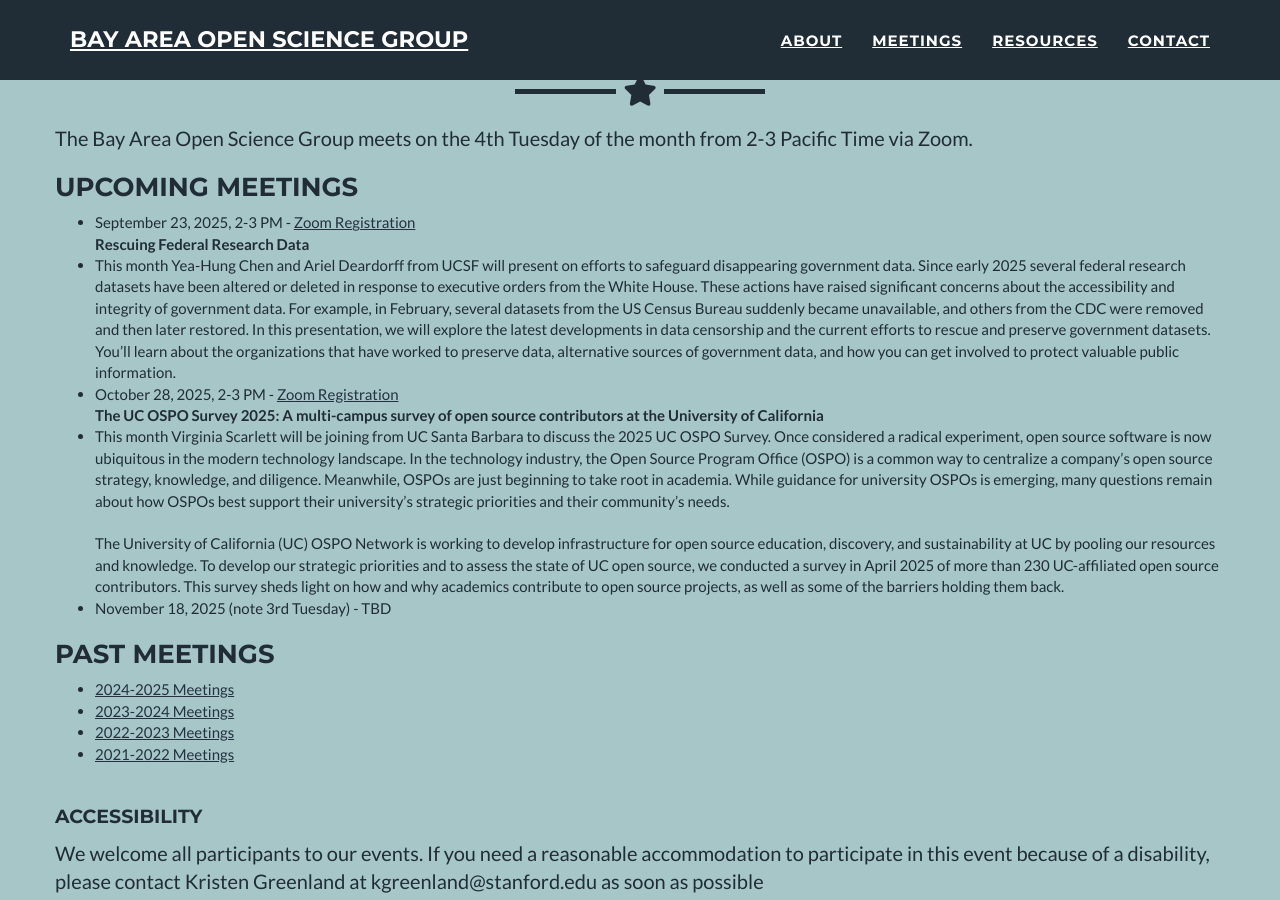
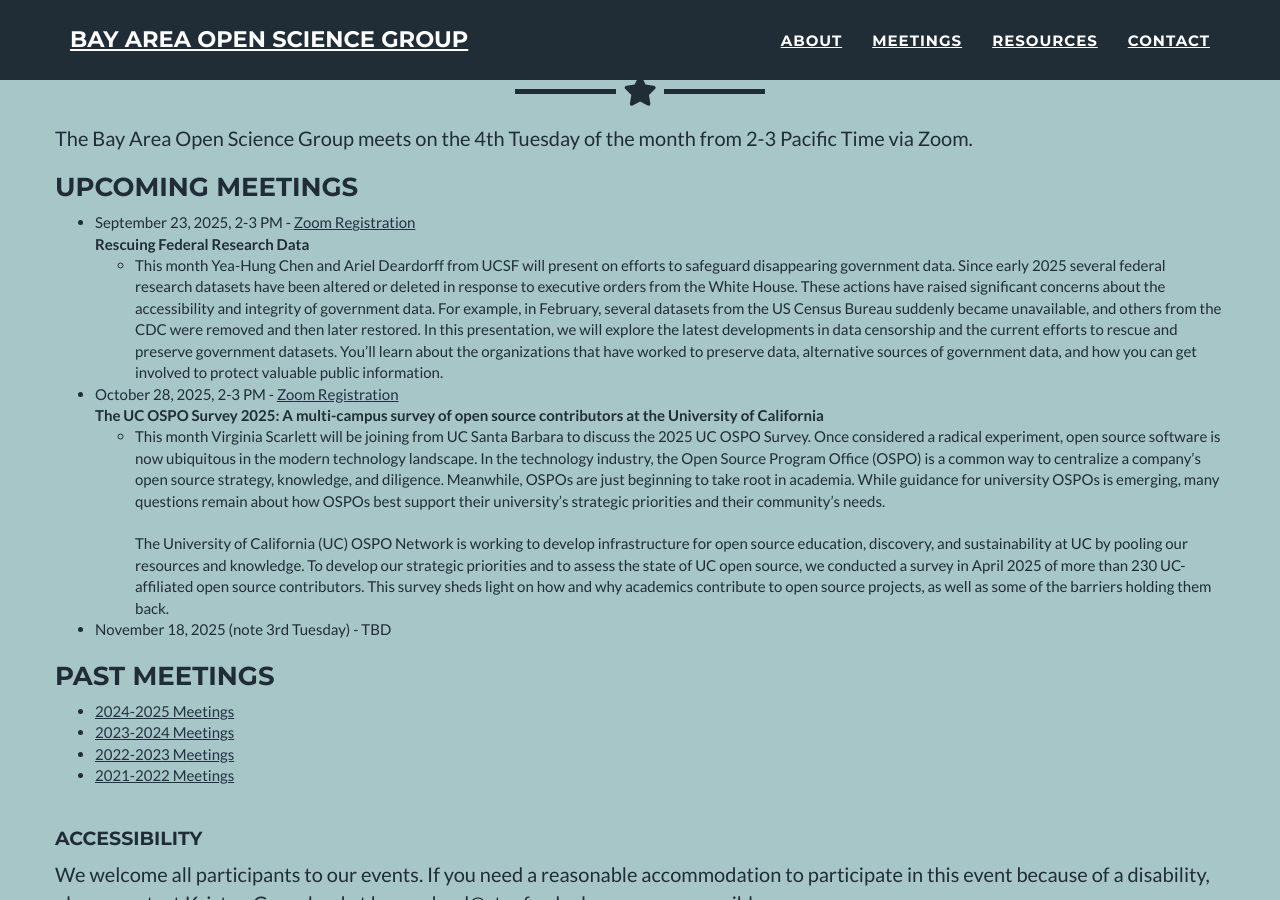
Before and after one commit to BayAreaOpenScienceGroup/BayAreaOpenScienceGroup.github.io, a Jekyll site: the page built from categories/resources/_posts/2014-07-18-Annual-Reflections.markdown, in a window 1280 px wide and 900 px high, scrolled down 1478 px. Built offline with Jekyll 4.4.1, drawn with Linux system fonts in a browser that asks for light colours.

Commit message:
Update meetings.html

```diff
--- a/_includes/meetings.html
+++ b/_includes/meetings.html
@@ -17,18 +17,22 @@
           <li>
           September 23, 2025, 2-3 PM - <a href="https://ucsf.zoom.us/meeting/register/7cZy6K9mTxaPyn4MKsJyGQ?_x_zm_rtaid=casjkSBATzWFFRm_GgPaGA.1754952396677.54d0a16d0b4eb7b3079c54ec7a9b094a&_x_zm_rhtaid=338#/registration">Zoom Registration</a><br>
           <b>Rescuing Federal Research Data</b><br>
+          <ul>
           <li>
-          This month Yea-Hung Chen and Ariel Deardorff from UCSF will present on efforts to safeguard disappearing government data. Since early 2025 several federal research datasets have been altered or deleted in response to executive orders from the White House. These actions have raised significant concerns about the accessibility and integrity of government data. For example, in February, several datasets from the US Census Bureau suddenly became unavailable, and others from the CDC were removed and then later restored. In this presentation, we will explore the latest developments in data censorship and the current efforts to rescue and preserve government datasets. You’ll learn about the organizations that have worked to preserve data, alternative sources of government data, and how you can get involved to protect valuable public information.
+          This month Yea-Hung Chen and Ariel Deardorff from UCSF will present on efforts to safeguard disappearing government data. Since early 2025 several federal research datasets have been altered or deleted in response to executive orders from the White House. These actions have raised significant concerns about the accessibility and integrity of government data. For example, in February, several datasets from the US Census Bureau suddenly became unavailable, and others from the CDC were removed and then later restored. In this presentation, we will explore the latest developments in data censorship and the current efforts to rescue and preserve government datasets. You’ll learn about the organizations that have worked to preserve data, alternative sources of government data, and how you can get involved to protect valuable public information.<br>
           </li>
+          </ul>
           </li>
           <li>
             October 28, 2025, 2-3 PM - <a href="https://ucsf.zoom.us/meeting/register/XJRHx7MOQEOH4Cq1BnNvJQ#/registration">Zoom Registration</a><br>
             <b>The UC OSPO Survey 2025: A multi-campus survey of open source contributors at the University of California</b><br>
+            <ul>
             <li>
             This month Virginia Scarlett will be joining from UC Santa Barbara to discuss the 2025 UC OSPO Survey. Once considered a radical experiment, open source software is now ubiquitous in the modern technology landscape. In the technology industry, the Open Source Program Office (OSPO) is a common way to centralize a company’s open source strategy, knowledge, and diligence. Meanwhile, OSPOs are just beginning to take root in academia. While guidance for university OSPOs is emerging, many questions remain about how OSPOs best support their university’s strategic priorities and their community’s needs.<br><br>
 
-The University of California (UC) OSPO Network is working to develop infrastructure for open source education, discovery, and sustainability at UC by pooling our resources and knowledge. To develop our strategic priorities and to assess the state of UC open source, we conducted a survey in April 2025 of more than 230 UC-affiliated open source contributors. This survey sheds light on how and why academics contribute to open source projects, as well as some of the barriers holding them back.
+The University of California (UC) OSPO Network is working to develop infrastructure for open source education, discovery, and sustainability at UC by pooling our resources and knowledge. To develop our strategic priorities and to assess the state of UC open source, we conducted a survey in April 2025 of more than 230 UC-affiliated open source contributors. This survey sheds light on how and why academics contribute to open source projects, as well as some of the barriers holding them back.<br>
           </li>
+          </ul>
           </li>
           <li>November 18, 2025 (note 3rd Tuesday) - TBD</li>
         </ul>
```
